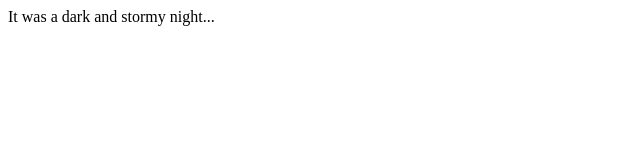
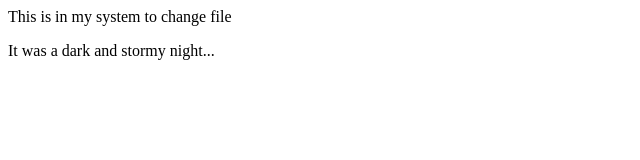
Before and after one commit to m-sommer/fireside-story, a plain HTML site: page index.html in a window 1280 px wide. Shown: the whole page, without its empty margins (0-640 px from the left). Drawn offline with Linux system fonts and the light colour scheme.

Commit message:
added a second line of story

```diff
--- a/index.html
+++ b/index.html
@@ -1,5 +1,6 @@
 <html>
   <body>
+    <p> This is in my system to change file</p>
     <p>It was a dark and stormy night...</p>
   </body>
 </html>
```
